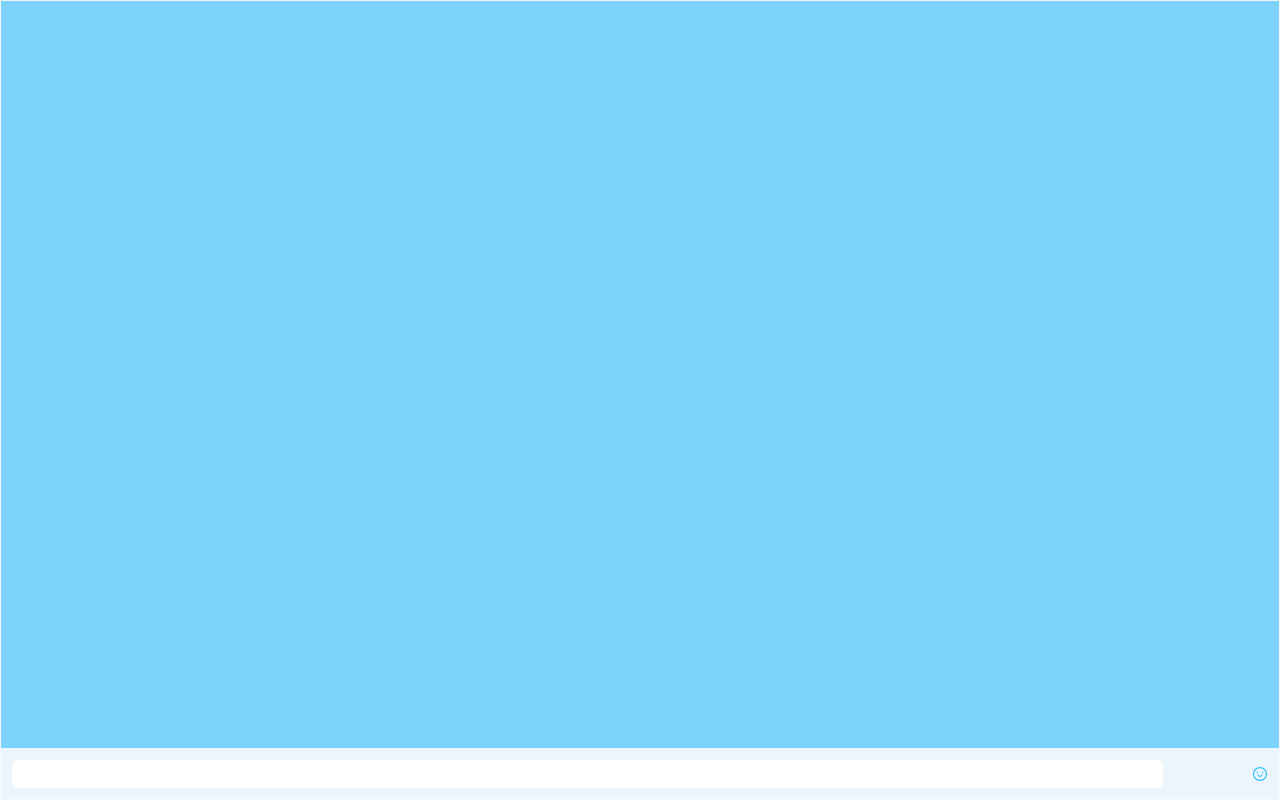
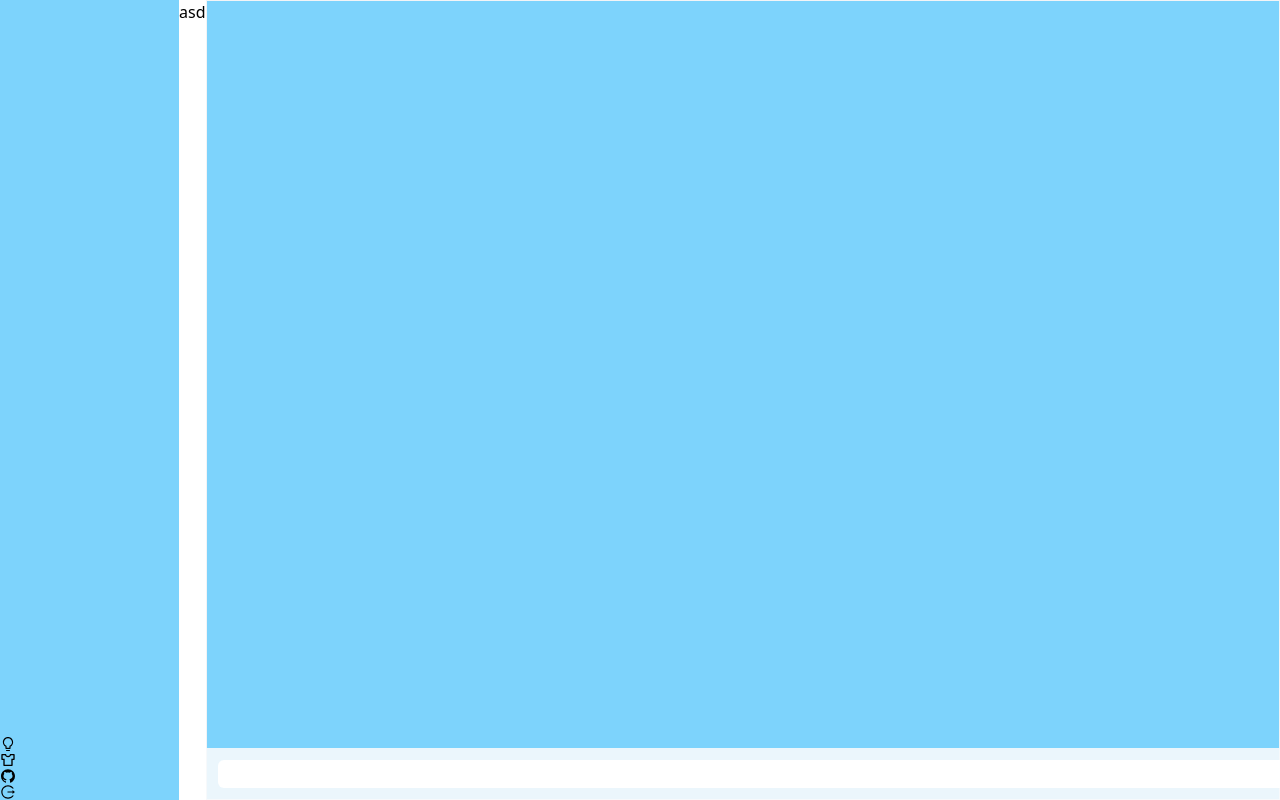
Before and after one commit to husilu/chatroom-fe, a React (Create React App) app: page / in a window 1280 px wide. Built offline with nearby package versions, Linux system fonts and the light colour scheme.

Commit message:
fix: 修改pc端样式

```diff
--- /dev/null
+++ b/src/pages/Chatroom/Informationlist.tsx
@@ -0,0 +1,7 @@
+export default function Informationlist() {
+  return (
+    <div>
+        <div>asd</div>
+    </div>
+  )
+}
--- /dev/null
+++ b/src/pages/Chatroom/Layout.tsx
@@ -0,0 +1,12 @@
+import ToolPanel from "./ToolPanel"
+import Informationlist from "./Informationlist"
+import ChatBox from './index'
+export default function Layout() {
+  return (
+    <div className="flex">
+       <ToolPanel></ToolPanel>
+        <Informationlist></Informationlist>
+       <ChatBox></ChatBox>
+    </div>
+  )
+}
--- /dev/null
+++ b/src/pages/Chatroom/ToolPanel.tsx
@@ -0,0 +1,16 @@
+import { AiOutlineBulb, AiFillGithub, AiOutlineLogout } from 'react-icons/ai';
+import { RiTShirt2Line } from 'react-icons/ri';
+
+export default function ToolPanel() {
+  let iconArray = [{icon: <AiOutlineBulb key="AiOutlineBulb"></AiOutlineBulb>,  title: '消息'}, {icon: <RiTShirt2Line key="RiTShirt2Line"></RiTShirt2Line>,  title: '换肤'}, {icon: <AiFillGithub key="AiFillGithub"></AiFillGithub>,  title: '仓库链接'}, {icon: <AiOutlineLogout key="AiOutlineLogout"></AiOutlineLogout>,  title: '登出'}]
+  return (
+    <div className="w-1/6 flex flex-col justify-between bg-sky-300">
+        <img src="" alt="" />
+        <div className="flex flex-col">
+            {iconArray.map((item, index) => {
+                return item.icon
+            })}
+        </div>
+    </div>
+  )
+}
--- a/src/pages/Chatroom/index.tsx
+++ b/src/pages/Chatroom/index.tsx
@@ -14,7 +14,6 @@ const Chatroom: FC<IProps> = () => {
         if (e.key === 'Enter') {
             chatList.push(text)
             setchatList([...chatList])
-            // console.log('userReducer', userReducer.getState())
             setText("")
         }
     }
--- a/src/routes/index.tsx
+++ b/src/routes/index.tsx
@@ -1,7 +1,7 @@
 // ./src/router.tsx
 // import Chatroom from "@/pages/Chatroom";
 // import Login from "@/pages/Login";
-import Chatroom from 'src/pages/Chatroom';
+import Chatroom from 'src/pages/Chatroom/Layout';
 import Login from 'src/pages/Login';
 
 interface IRouter {
```
Also changed, not shown: 1 other file (tests, documents, lock files or other folders).
